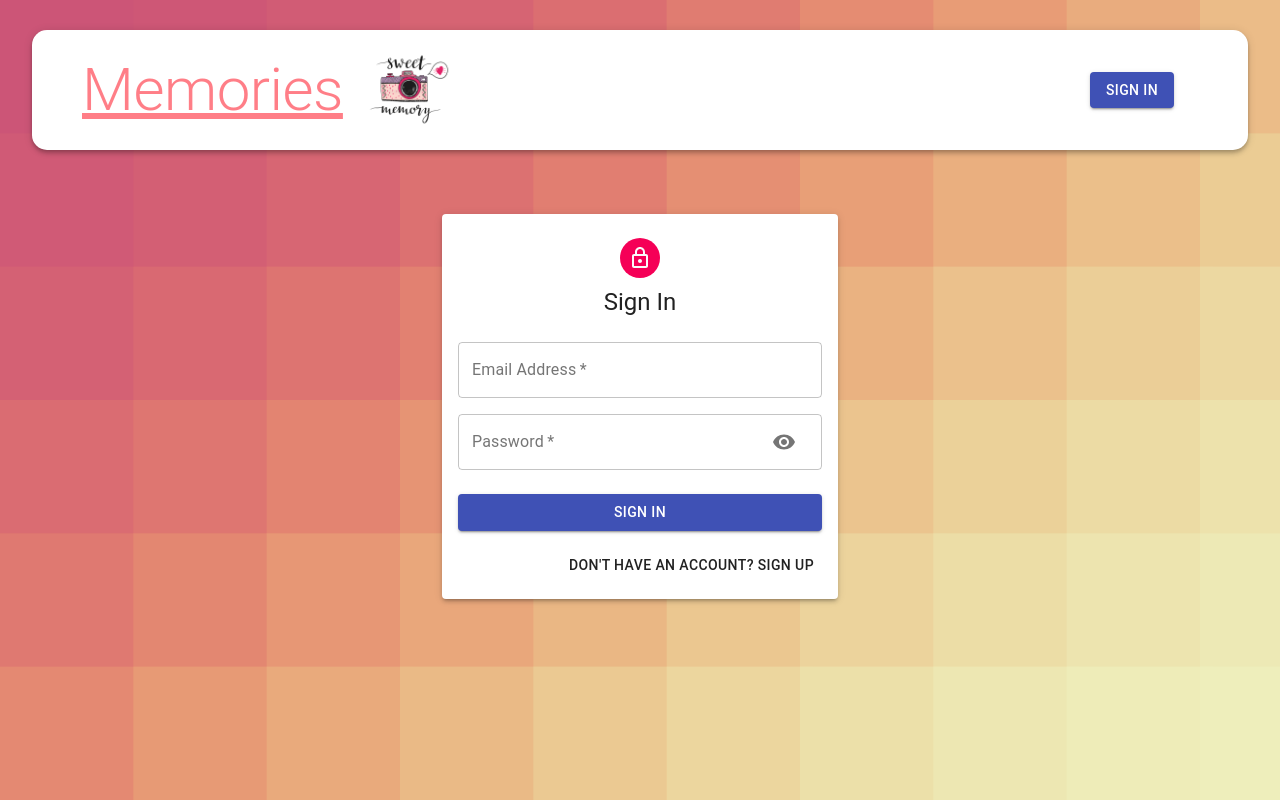
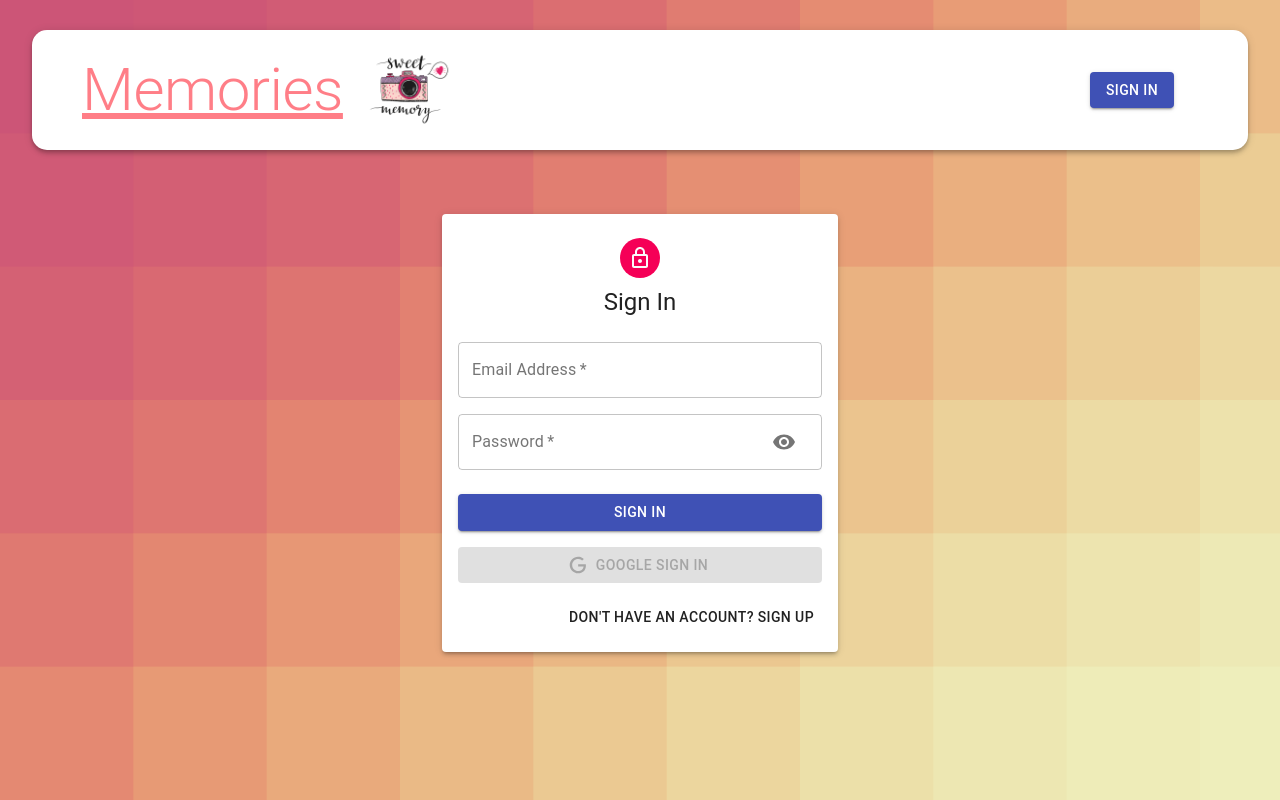
Before and after one commit to sanjuli18/Memories_MERN_project, a React (Create React App) app in the folder client/: page /auth in a window 1280 px wide. Built offline with nearby package versions, Linux system fonts and the light colour scheme.

Commit message:
implemented Google OAuth

```diff
--- a/client/src/components/Auth/Auth.js
+++ b/client/src/components/Auth/Auth.js
@@ -1,13 +1,19 @@
 import React, {useState} from 'react';
 import {Avatar, Button, Paper, Grid ,  Container, Typography, TextField} from '@material-ui/core';
+import {GoogleLogin} from 'react-google-login';
+import {useDispatch} from 'react-redux';
+import { useHistory } from 'react-router-dom';
 import LockOutlinedIcon from '@material-ui/icons/LockOutlined';
 import useStyles from './styles';
 import Input from './Input';
+import Icon from './icon';
 
 const Auth = () => {
     const classes = useStyles();
     const [isSignup, setIsSignup] = useState(false);
     const [showPassword , setShowPassword] = useState(false);
+    const dispatch = useDispatch();
+    const history = useHistory();
 
     const handleSubmit = () => {
 
@@ -20,11 +26,27 @@ const Auth = () => {
     const switchMode = () => {
         setIsSignup((previsSignUp) => !previsSignUp);
       //  handleShowPassword(false);
-    }
+    };
+
+    const handleShowPassword = () => setShowPassword((prevShowPassword) => !prevShowPassword)
+
+    const googleSuccess = async (res) => {
+        const result = res?.profileObj;
+        const token = res?.tokenId;
+        try {
+            dispatch({type: 'AUTH' , data:{result, token}});
+            history.push('/');
+        } catch (error) {
+            console.log(error);
+        }
 
 
 
-    const handleShowPassword = () => setShowPassword((prevShowPassword) => !prevShowPassword)
+    };
+
+    const googleFailure = () => {
+        console.log("Google Sign In was unsuccessfull. Try Again Later")
+    };
 
 
     return (
@@ -49,6 +71,18 @@ const Auth = () => {
                         {isSignup && <Input name="confirmPassword" label="Repeat Password" handleChange={handleChange} type="password"/>}
                     </Grid>
                     <Button type="submit" fullWidth variant="contained" color="primary" className={classes.submit}>{isSignup ? 'Sign Up' : 'Sign In'}</Button>
+                    <GoogleLogin
+                        clientId="180525166171-h5u5575phtk0tppqova1252edmcujfmj.apps.googleusercontent.com"
+                        render= {(renderProps) =>   (
+                            <Button className={classes.googleButton }color="primary" fullWidth onClick={renderProps.onClick} disabled={renderProps.disabled} startIcon={<Icon />} variant="contained">
+                                Google Sign In
+                            </ Button>
+
+                        ) }
+                        onSuccess={googleSuccess}
+                        onFailure={googleFailure}
+                        cookiePolicy="single_host_origin"
+                    />
                     <Grid container justify="flex-end">
                         <Grid item>
                             <Button onClick={switchMode}>
--- a/client/src/components/Auth/Input.js
+++ b/client/src/components/Auth/Input.js
@@ -14,7 +14,7 @@ const Input = ({half, name, handleChange, label, autoFocus, handleShowPassword,
                 label={label}
                 autoFocus={autoFocus}
                 type={type}
-                InputProps={name === 'password' && {
+                InputProps={name === 'password'?{
                     endAdornment: (
                         <InputAdornment position="end">
                             <IconButton onClick= {handleShowPassword}>
@@ -22,7 +22,7 @@ const Input = ({half, name, handleChange, label, autoFocus, handleShowPassword,
                             </IconButton>
                         </InputAdornment>
                     )
-                }}
+                }: null}
             />
         </Grid>
     )
--- /dev/null
+++ b/client/src/components/Auth/icon.js
@@ -0,0 +1,12 @@
+import React from 'react';
+
+const icon = () => (
+  <svg style={{ width: '20px', height: '20px' }} viewBox="0 0 24 24">
+    <path
+      fill="currentColor"
+      d="M21.35,11.1H12.18V13.83H18.69C18.36,17.64 15.19,19.27 12.19,19.27C8.36,19.27 5,16.25 5,12C5,7.9 8.2,4.73 12.2,4.73C15.29,4.73 17.1,6.7 17.1,6.7L19,4.72C19,4.72 16.56,2 12.1,2C6.42,2 2.03,6.8 2.03,12C2.03,17.05 6.16,22 12.25,22C17.6,22 21.5,18.33 21.5,12.91C21.5,11.76 21.35,11.1 21.35,11.1V11.1Z"
+    />
+  </svg>
+);
+
+export default icon;
--- a/client/src/components/Navbar/Navbar.js
+++ b/client/src/components/Navbar/Navbar.js
@@ -1,13 +1,35 @@
-import React from "react";
-import {Link} from 'react-router-dom';
+import React, {useState, useEffect} from "react";
+import {Link,useHistory, useLocation} from 'react-router-dom';
 import {AppBar, Avatar, Button, Toolbar, Typography} from '@material-ui/core';
 import memories from '../../images/memories.jpg';
 import useStyles from './styles.js';
+import { useDispatch } from "react-redux";
+
+
 
 const Navbar = () => {
     const classes = useStyles();
+    const [user, setUser] = useState(JSON.parse(localStorage.getItem('profile')));
+    const dispatch = useDispatch();
+    const history = useHistory();
+    const location = useLocation();
 
-    const user = null;
+    const logout = () => {
+        dispatch({type: 'LOGOUT'});
+        history.push('/');
+        setUser(null);
+    };
+
+    useEffect(() => {
+        const token = user?.token;
+
+        //JWT
+
+        setUser(JSON.parse(localStorage.getItem('profile')));
+    }, [location]);
+
+
+
     return(
     <AppBar className={classes.appBar} position="static" color="inherit">
         <div className={classes.brandContainer}>
@@ -17,9 +39,9 @@ const Navbar = () => {
         <Toolbar className={classes.toolbar}>
             {user ? (
                 <div className={classes.profile}>
-                    <Avatar className={classes.purple} alt={user.result.name} src={user.result.imageUrl}>{user.result.name.charAt(0)}</Avatar>
+                    <Avatar className={classes.purple} alt={user?.result.name} src={user?.result.imageUrl}>{user?.result.name.charAt(0)}</Avatar>
                     <Typography className={classes.userName} variant="h6">{user.result.name}</Typography>
-                    <Button variant="contained" color="secondary" className={classes.logout}>Log Out</Button>
+                    <Button variant="contained" color="secondary" className={classes.logout} onClick={logout}>Log Out</Button>
                 </div>
             ): (
                 <Button component={Link} to="/auth" variant="contained" color="primary">Sign In</Button>
--- a/client/src/constants/actionTypes.js
+++ b/client/src/constants/actionTypes.js
@@ -3,3 +3,5 @@ export const UPDATE = 'UPDATE';
 export const DELETE = 'DELETE';
 export const FETCH_ALL = 'FETCH_ALL';
 export const LIKE = 'LIKE';
+export const AUTH = 'AUTH';
+export const LOGOUT = 'LOGOUT';
--- /dev/null
+++ b/client/src/reducers/auth.js
@@ -0,0 +1,17 @@
+import {AUTH, LOGOUT} from '../constants/actionTypes';
+
+const authReducer = (state={authData: null}, action) => {
+    switch (action.type) {
+        case AUTH:
+            localStorage.setItem('profile', JSON.stringify({...action?.data}));
+            return { ...state, authData: action?.data};
+        case LOGOUT:
+            localStorage.clear();
+            return { ...state, authData: null};
+
+        default:
+            return state;
+    }
+}
+
+export default authReducer;
--- a/client/src/reducers/index.js
+++ b/client/src/reducers/index.js
@@ -1,5 +1,6 @@
 import { combineReducers } from "redux";
 
 import posts  from './posts';
+import auth from './auth';
 
-export const reducers =  combineReducers({posts});
+export const reducers =  combineReducers({posts, auth});
```
